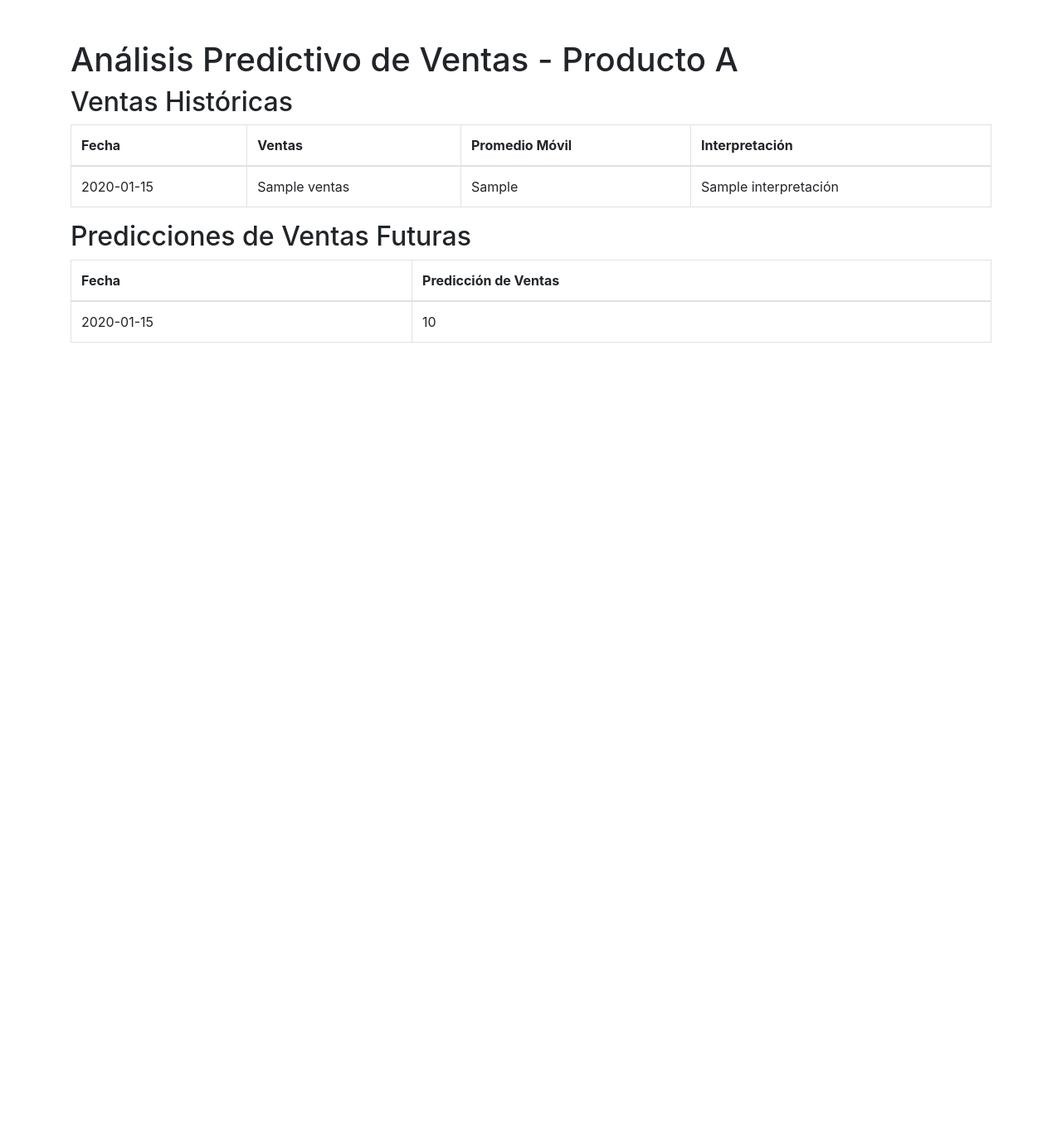
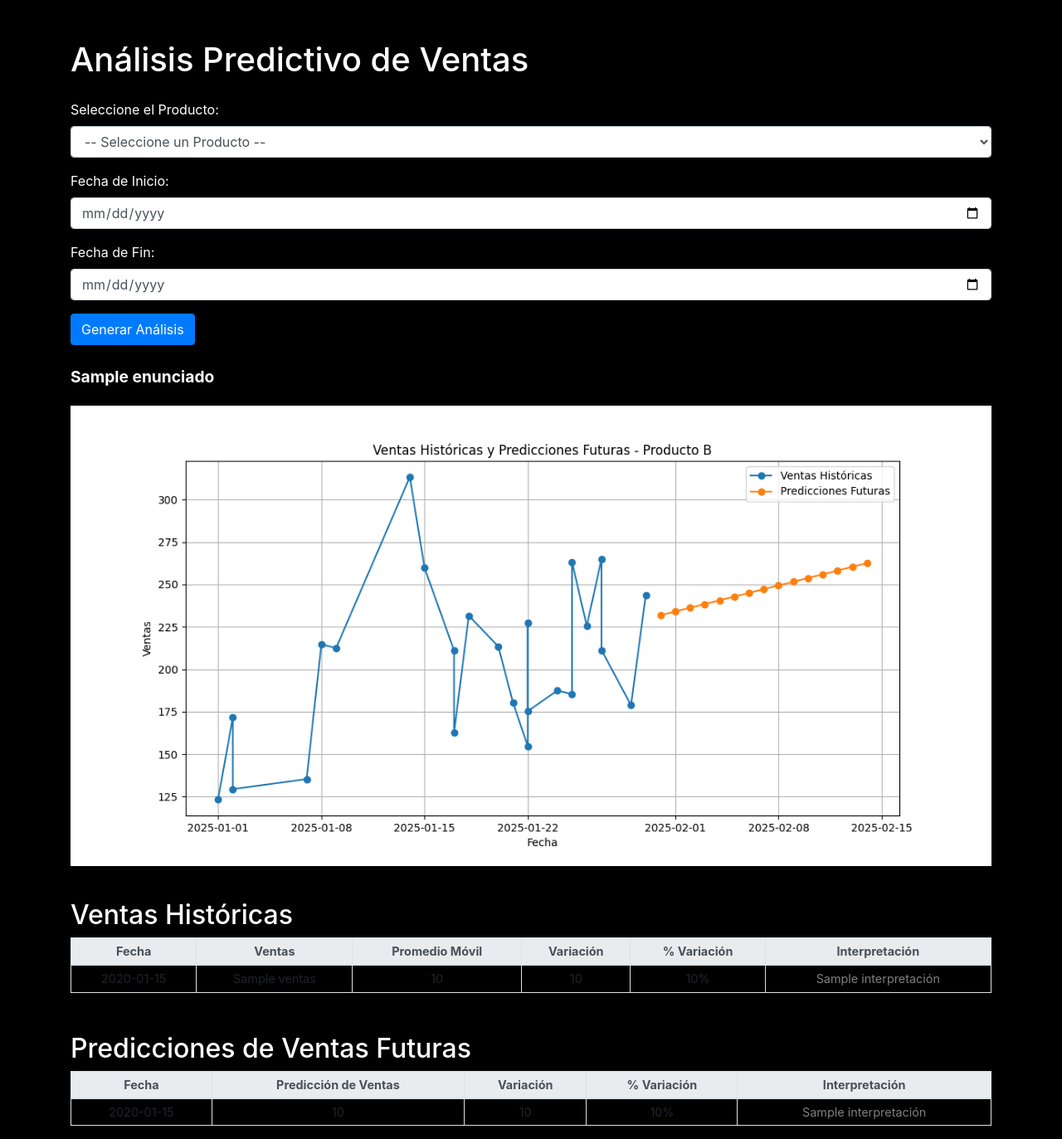
Before and after one commit to Chaetard/api-wop, a Flask app: template templates/index.html in a window 1280 px wide. Shown: the whole page at 83% size. Before the commit the page ends 413 px from the top, so only its background shows below. Run offline with Flask 3, Linux system fonts and the light colour scheme; the template is opened without the code that fills it: most values are stand-ins (such as "Sample title", 1, 10 or a date in 2020); some libraries are stand-ins or nearby versions.

Commit message:
se añadio gestion de productos y graficas

```diff
--- a/app.py
+++ b/app.py
@@ -1,70 +1,151 @@
-# app.py
-
-from flask import Flask, render_template
+from flask import Flask, render_template, request, url_for, redirect
+from flask_sqlalchemy import SQLAlchemy
 import pandas as pd
 import numpy as np
+import matplotlib
+matplotlib.use('Agg')
+import matplotlib.pyplot as plt
 from sklearn.linear_model import LinearRegression
+import os
 
 app = Flask(__name__)
 
-@app.route('/')
+app.config['SQLALCHEMY_DATABASE_URI'] = 'mysql+pymysql://root:@localhost:3306/ventas'
+app.config['SQLALCHEMY_TRACK_MODIFICATIONS'] = False
+
+db = SQLAlchemy(app)
+
+
+#ORM como hibernate como orientado a objetos
+class Venta(db.Model):
+    __tablename__ = 'ventas'
+    id = db.Column(db.Integer, primary_key=True)
+    Fecha = db.Column(db.Date, nullable=False)
+    Producto = db.Column(db.String(100), nullable=False)
+    Ventas = db.Column(db.Float, nullable=False)
+
+    def __repr__(self):
+        return f"<Venta {self.Fecha} - {self.Producto}: {self.Ventas}>"
+
+@app.route('/', methods=['GET', 'POST'])
 def index():
-    # Datos de ejemplo: producto, fechas y ventas fluctuantes
-    np.random.seed(42)  # Para asegurar la reproducibilidad de los datos
+    if request.method == 'POST':
 
-    # Fechas (20 días)
-    fechas = pd.date_range(start="2024-12-01", periods=20, freq="D")
 
-    # Crear ventas fluctuantes para un producto
-    ventas_producto = np.random.randint(60, 120, size=20) + np.random.randint(-15, 15, size=20)
+        producto_seleccionado = request.form.get('producto')
+        fecha_inicio = request.form.get('fecha_inicio')
+        fecha_fin = request.form.get('fecha_fin')
 
-    # Datos del DataFrame
-    data = {
-        'Fecha': fechas,
-        'Producto': ['Producto A'] * 20,
-        'Ventas': ventas_producto
-    }
 
-    # Crear DataFrame
-    df = pd.DataFrame(data)
+        if not producto_seleccionado:
+            error = "Por favor, seleccione un producto."
+            return render_template('index.html', error=error)
+        if not fecha_inicio or not fecha_fin:
+            error = "Por favor, ingrese ambas fechas."
+            return render_template('index.html', error=error)
+        try:
+            fecha_inicio = pd.to_datetime(fecha_inicio).date()
+            fecha_fin = pd.to_datetime(fecha_fin).date()
+        except ValueError:
+            error = "Formato de fecha inválido. Use AAAA-MM-DD."
+            return render_template('index.html', error=error)
 
-    # Convertir la columna Fecha a tipo datetime
-    df['Fecha'] = pd.to_datetime(df['Fecha'])
+        if fecha_inicio > fecha_fin:
+            error = "La fecha de inicio no puede ser posterior a la fecha de fin."
+            return render_template('index.html', error=error)
 
-    # Generar promedio móvil de 3 días
-    df['Promedio Movil'] = df['Ventas'].rolling(window=3).mean()
+        # Obtener datos desde la base de datos según el rango y producto
+        ventas_data = Venta.query.filter(
+            Venta.Producto == producto_seleccionado,
+            Venta.Fecha.between(fecha_inicio, fecha_fin)
+        ).order_by(Venta.Fecha).all()
 
-    # Calcular la variación de ventas
-    df['Variación'] = df['Ventas'].diff()  # Calcula la diferencia entre ventas consecutivas
+        if not ventas_data:
+            error = "No hay datos de ventas disponibles para los criterios seleccionados."
+            return render_template('index.html', error=error)
 
-    # Interpretar la variación
-    df['Interpretación'] = df['Variación'].apply(lambda x: 'Aumenta' if x > 0 else ('Disminuye' if x < 0 else 'No cambia'))
+        # Crear DataFrame a partir de los datos obtenidos
+        df = pd.DataFrame([{'Fecha': venta.Fecha, 'Producto': venta.Producto, 'Ventas': venta.Ventas} for venta in ventas_data])
 
-    # Preparar datos para un modelo predictivo simple
-    df['Fecha_Ordinal'] = df['Fecha'].map(lambda x: x.toordinal())  # Convertir fechas a ordinales
-    X = df[['Fecha_Ordinal']]  # Variable independiente
-    y = df['Ventas']           # Variable dependiente
+        # Convertir la columna Fecha a tipo datetime
+        df['Fecha'] = pd.to_datetime(df['Fecha'])
 
-    # Entrenar un modelo de regresión lineal
-    modelo = LinearRegression()
-    modelo.fit(X, y)
+        # Generar promedio móvil de 3 días
+        df['Promedio Movil'] = df['Ventas'].rolling(window=3).mean()
 
-    # Aquí simulamos que estamos en el 20 de diciembre y queremos predecir ventas para los próximos 10 días
-    fecha_actual = pd.to_datetime('2024-12-20')
+        # Calcular la variación de ventas
+        df['Variación'] = df['Ventas'].diff()
 
-    # Generar las próximas fechas para predecir ventas (por ejemplo, 10 días futuros)
-    futuras_fechas = pd.date_range(start=fecha_actual, periods=11, freq='D')[1:]  # Los próximos 10 días
+        # Calcular el porcentaje de variación
+        df['% Variación'] = df['Ventas'].pct_change() * 100
 
-    # Convertir las fechas futuras a valores ordinales
-    futuras_ordinales = np.array([fecha.toordinal() for fecha in futuras_fechas]).reshape(-1, 1)
+        # Interpretar la variación
+        df['Interpretación'] = df['Variación'].apply(lambda x: 'Aumenta' if x > 0 else ('Disminuye' if x < 0 else 'No cambia'))
 
-    # Predicción de ventas para los próximos 10 días
-    predicciones = modelo.predict(futuras_ordinales)
+        # Preparar datos para un modelo predictivo
+        df['Fecha_Ordinal'] = df['Fecha'].map(lambda x: x.toordinal())
+        X = df[['Fecha_Ordinal']]
+        y = df['Ventas']
 
-    # Crear DataFrame de predicciones
-    df_predicciones = pd.DataFrame({'Fecha': futuras_fechas, 'Predicción de Ventas': predicciones})
+        # Entrenar un modelo de regresión lineal
+        modelo = LinearRegression()
+        modelo.fit(X, y)
 
-    return render_template('index.html', df=df, df_predicciones=df_predicciones)
+        # Predicción para los próximos 15 días
+        dias_a_predecir = 15
+        ultima_fecha = df['Fecha'].iloc[-1]
+        fechas_futuras = pd.date_range(start=ultima_fecha + pd.Timedelta(days=1), periods=dias_a_predecir, freq='D')
+        fechas_futuras_ordinales = np.array([fecha.toordinal() for fecha in fechas_futuras]).reshape(-1, 1)
+
+        # Predicción de ventas para los próximos días
+        predicciones = modelo.predict(fechas_futuras_ordinales)
+
+        # Crear DataFrame de predicciones
+        df_predicciones = pd.DataFrame({
+            'Fecha': fechas_futuras,
+            'Predicción de Ventas': predicciones
+        })
+
+        # Calcular la variación y porcentaje de variación en las predicciones
+        df_predicciones['Variación'] = df_predicciones['Predicción de Ventas'].diff()
+        df_predicciones['% Variación'] = df_predicciones['Predicción de Ventas'].pct_change() * 100
+        df_predicciones['Interpretación'] = df_predicciones['Variación'].apply(lambda x: 'Aumenta' if x > 0 else ('Disminuye' if x < 0 else 'No cambia'))
+
+        # Calcular el cambio total en las predicciones
+        cambio_total = df_predicciones['Predicción de Ventas'].iloc[-1] - df_predicciones['Predicción de Ventas'].iloc[0]
+        porcentaje_cambio_total = ((df_predicciones['Predicción de Ventas'].iloc[-1] / df_predicciones['Predicción de Ventas'].iloc[0]) - 1) * 100
+
+        if cambio_total > 0:
+            enunciado = f"La predicción indica que las ventas aumentarán en un {porcentaje_cambio_total:.2f}% durante los próximos {dias_a_predecir} días."
+        elif cambio_total < 0:
+            enunciado = f"La predicción indica que las ventas disminuirán en un {abs(porcentaje_cambio_total):.2f}% durante los próximos {dias_a_predecir} días."
+        else:
+            enunciado = f"La predicción indica que las ventas se mantendrán sin cambios durante los próximos {dias_a_predecir} días."
+
+        # Crear una gráfica de ventas históricas y predicciones
+        plt.figure(figsize=(12,6))
+        plt.plot(df['Fecha'], df['Ventas'], marker='o', label='Ventas Históricas')
+        plt.plot(df_predicciones['Fecha'], df_predicciones['Predicción de Ventas'], marker='o', label='Predicciones Futuras')
+        plt.xlabel('Fecha')
+        plt.ylabel('Ventas')
+        plt.title(f'Ventas Históricas y Predicciones Futuras - {producto_seleccionado}')
+        plt.legend()
+        plt.grid(True)
+
+        # Guardar la gráfica en una carpeta estática
+        if not os.path.exists('static'):
+            os.makedirs('static')
+        grafica_path = os.path.join('static', 'grafica_ventas.png')
+        plt.savefig(grafica_path)
+        plt.close()
+
+        return render_template('index.html', enunciado=enunciado, df=df, df_predicciones=df_predicciones, image_path=grafica_path)
+    else:
+        # Método GET: mostrar el formulario
+        # Obtener la lista de productos disponibles en la base de datos
+        productos_disponibles = db.session.query(Venta.Producto).distinct().all()
+        productos_disponibles = [p[0] for p in productos_disponibles]
+        return render_template('index.html', productos=productos_disponibles)
 
 if __name__ == '__main__':
     app.run(debug=True)
--- a/templates/index.html
+++ b/templates/index.html
@@ -1,24 +1,101 @@
-<!-- templates/index.html -->
-
 <!DOCTYPE html>
 <html lang="es">
 <head>
     <meta charset="UTF-8">
-    <meta name="viewport" content="width=device-width, initial-scale=1.0">
     <title>Análisis Predictivo de Ventas</title>
     <link rel="stylesheet" href="https://stackpath.bootstrapcdn.com/bootstrap/4.5.2/css/bootstrap.min.css">
+    <style>
+        /* Agregar estilos para mejorar la claridad de las tablas */
+
+        body{
+            color: white;
+            background-color: black;
+        }
+        table {
+            font-size: 0.9rem;
+        }
+        th, td {
+            text-align: center;
+            vertical-align: middle;
+        }
+        .increase {
+            color: green;
+        }
+        .decrease {
+            color: red;
+        }
+        .no-change {
+            color: gray;
+        }
+        .enunciado {
+            font-size: 1.2rem;
+            font-weight: bold;
+            margin-bottom: 20px;
+        }
+        .grafica {
+            text-align: center;
+            margin-bottom: 40px;
+        }
+        img {
+            max-width: 100%;
+            height: auto;
+        }
+        .error-message {
+            color: red;
+            margin-top: 10px;
+            font-weight: bold;
+        }
+    </style>
 </head>
 <body>
     <div class="container mt-5">
-        <h1>Análisis Predictivo de Ventas - Producto A</h1>
+        <h1 class="mb-4">Análisis Predictivo de Ventas</h1>
+
+        <!-- Mostrar mensajes de error si existen -->
+        {% if error %}
+        <div class="alert alert-danger">{{ error }}</div>
+        {% endif %}
+
+        <!-- Formulario para ingresar rango de fechas y producto -->
+        <form method="post" class="mb-4">
+            <div class="form-group">
+                <label for="producto">Seleccione el Producto:</label>
+                <select id="producto" name="producto" class="form-control" required>
+                    <option value="">-- Seleccione un Producto --</option>
+                    {% for producto in productos %}
+                    <option value="{{ producto }}">{{ producto }}</option>
+                    {% endfor %}
+                </select>
+            </div>
+            <div class="form-group">
+                <label for="fecha_inicio">Fecha de Inicio:</label>
+                <input type="date" id="fecha_inicio" name="fecha_inicio" class="form-control" required>
+            </div>
+            <div class="form-group">
+                <label for="fecha_fin">Fecha de Fin:</label>
+                <input type="date" id="fecha_fin" name="fecha_fin" class="form-control" required>
+            </div>
+            <button type="submit" class="btn btn-primary">Generar Análisis</button>
+        </form>
+
+        {% if df is defined and not df.empty %}
+        <!-- Mostrar el enunciado resumen -->
+        <p class="enunciado">{{ enunciado }}</p>
+
+        <!-- Mostrar la gráfica -->
+        <div class="grafica">
+            <img src="{{ url_for('static', filename='grafica_ventas.png') }}" alt="Gráfica de Ventas">
+        </div>
 
         <h2>Ventas Históricas</h2>
-        <table class="table table-bordered">
-            <thead>
+        <table class="table table-bordered table-sm">
+            <thead class="thead-light">
                 <tr>
                     <th>Fecha</th>
                     <th>Ventas</th>
                     <th>Promedio Móvil</th>
+                    <th>Variación</th>
+                    <th>% Variación</th>
                     <th>Interpretación</th>
                 </tr>
             </thead>
@@ -27,19 +104,44 @@
                 <tr>
                     <td>{{ row['Fecha'].strftime('%Y-%m-%d') }}</td>
                     <td>{{ row['Ventas'] }}</td>
-                    <td>{{ row['Promedio Movil'] if row['Promedio Movil'] is not none and not row['Promedio Movil'] != row['Promedio Movil'] else '-' }}</td>
-                    <td>{{ row['Interpretación'] }}</td>
+                    <td>
+                        {% if not row['Promedio Movil'] != row['Promedio Movil'] %}
+                            {{ row['Promedio Movil'] | round(2) }}
+                        {% else %}
+                            -
+                        {% endif %}
+                    </td>
+                    <td>
+                        {% if not row['Variación'] != row['Variación'] %}
+                            {{ row['Variación'] | round(2) }}
+                        {% else %}
+                            -
+                        {% endif %}
+                    </td>
+                    <td>
+                        {% if not row['% Variación'] != row['% Variación'] %}
+                            {{ row['% Variación'] | round(2) }}%
+                        {% else %}
+                            -
+                        {% endif %}
+                    </td>
+                    <td class="{% if row['Interpretación'] == 'Aumenta' %}increase{% elif row['Interpretación'] == 'Disminuye' %}decrease{% else %}no-change{% endif %}">
+                        {{ row['Interpretación'] }}
+                    </td>
                 </tr>
                 {% endfor %}
             </tbody>
         </table>
 
-        <h2>Predicciones de Ventas Futuras</h2>
-        <table class="table table-bordered">
-            <thead>
+        <h2 class="mt-5">Predicciones de Ventas Futuras</h2>
+        <table class="table table-bordered table-sm">
+            <thead class="thead-light">
                 <tr>
                     <th>Fecha</th>
                     <th>Predicción de Ventas</th>
+                    <th>Variación</th>
+                    <th>% Variación</th>
+                    <th>Interpretación</th>
                 </tr>
             </thead>
             <tbody>
@@ -47,10 +149,28 @@
                 <tr>
                     <td>{{ row['Fecha'].strftime('%Y-%m-%d') }}</td>
                     <td>{{ row['Predicción de Ventas'] | round(2) }}</td>
+                    <td>
+                        {% if not row['Variación'] != row['Variación'] %}
+                            {{ row['Variación'] | round(2) }}
+                        {% else %}
+                            -
+                        {% endif %}
+                    </td>
+                    <td>
+                        {% if not row['% Variación'] != row['% Variación'] %}
+                            {{ row['% Variación'] | round(2) }}%
+                        {% else %}
+                            -
+                        {% endif %}
+                    </td>
+                    <td class="{% if row['Interpretación'] == 'Aumenta' %}increase{% elif row['Interpretación'] == 'Disminuye' %}decrease{% else %}no-change{% endif %}">
+                        {{ row['Interpretación'] }}
+                    </td>
                 </tr>
                 {% endfor %}
             </tbody>
         </table>
+        {% endif %}
     </div>
 </body>
 </html>
```
Also changed, not shown: Poblar.py (added, +70 -0 lines), app2.py (added, +87 -0 lines), templates/index2.html (added, +59 -0 lines), static/grafica_ventas.png (added).
